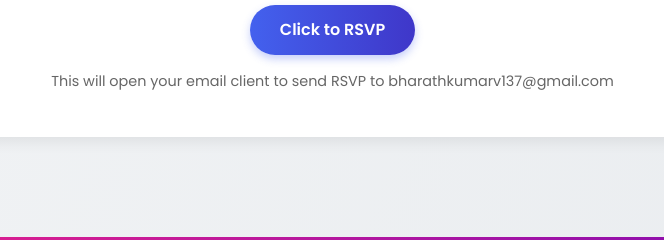
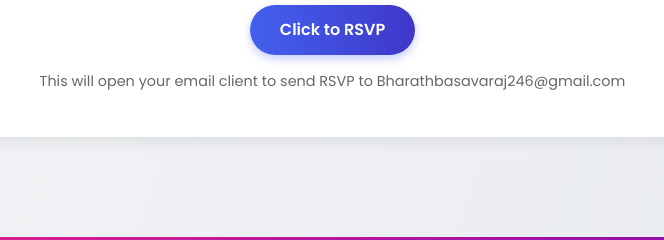
Before and after one commit to Xerinzxx/school-reunion-2012-lions, a plain HTML site: page docs/index.html in a window 1280 px wide. Shown: the part 3122-3362 px from the top of the page, 310-974 px from the left. Drawn offline with Linux system fonts and the light colour scheme.

Commit message:
Update RSVP Mail ID

```diff
--- a/docs/index.html
+++ b/docs/index.html
@@ -482,7 +482,7 @@
                 <a href="mailto:Bharathbasavaraj246@gmail.com?subject=Class%20of%202012%20Reunion%20RSVP&body=Name%3A%20%5BYour%20Name%5D%0A%0AAttending%3A%20%5BYes%2FNo%5D%0A%0ANumber%20of%20Guests%3A%20%5BNumber%5D%0A%0AAny%20Dietary%20Restrictions%3A%20%5BNone%2FList%5D%0A%0AMessage%3A%20%5BOptional%20Message%5D" class="btn">
                     Click to RSVP
                 </a>
-                <p style="margin-top: 15px; font-size: 0.9em; color: #666;">This will open your email client to send RSVP to bharathkumarv137@gmail.com</p>
+                <p style="margin-top: 15px; font-size: 0.9em; color: #666;">This will open your email client to send RSVP to Bharathbasavaraj246@gmail.com</p>
             </div>
         </section>
     </div>
```
